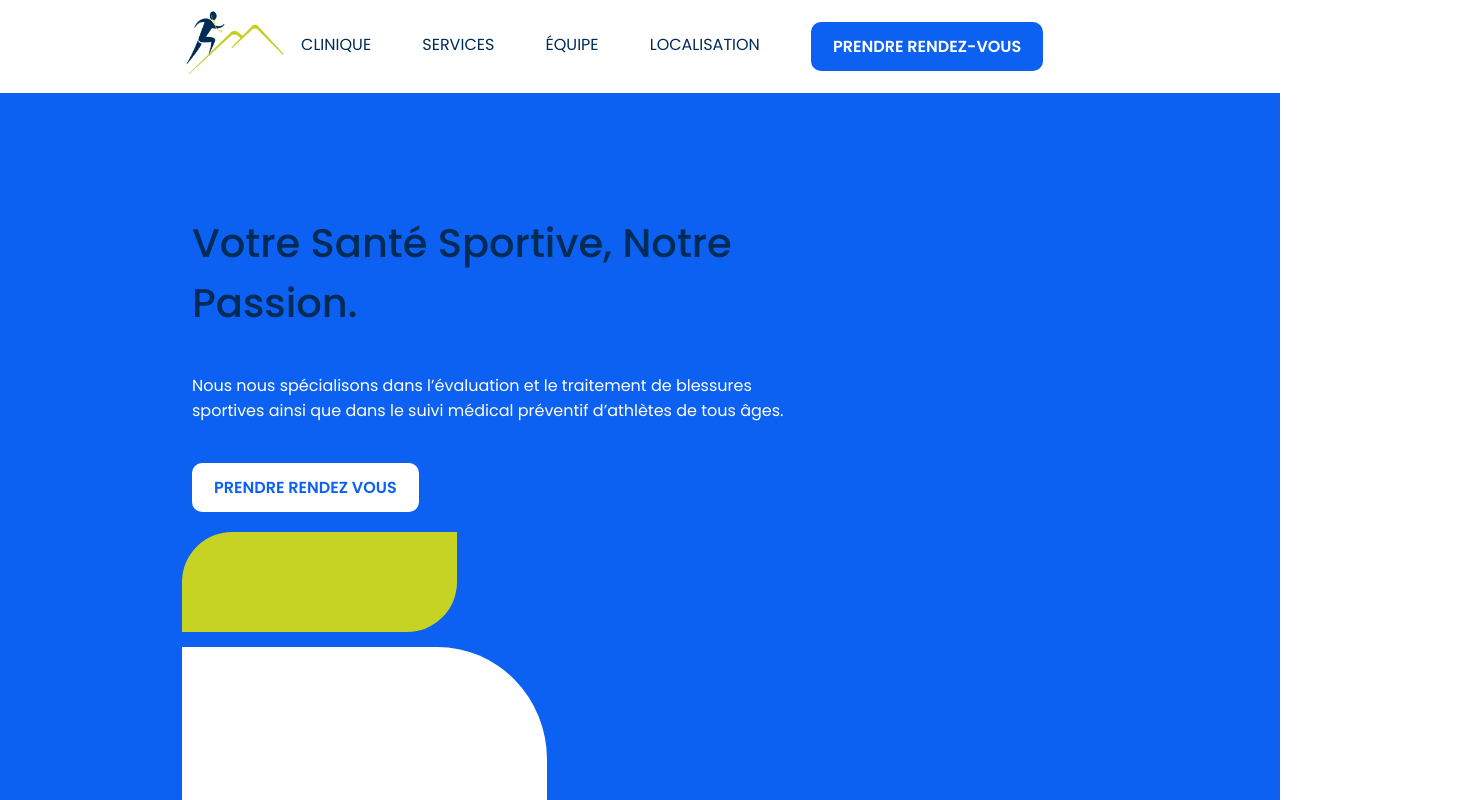
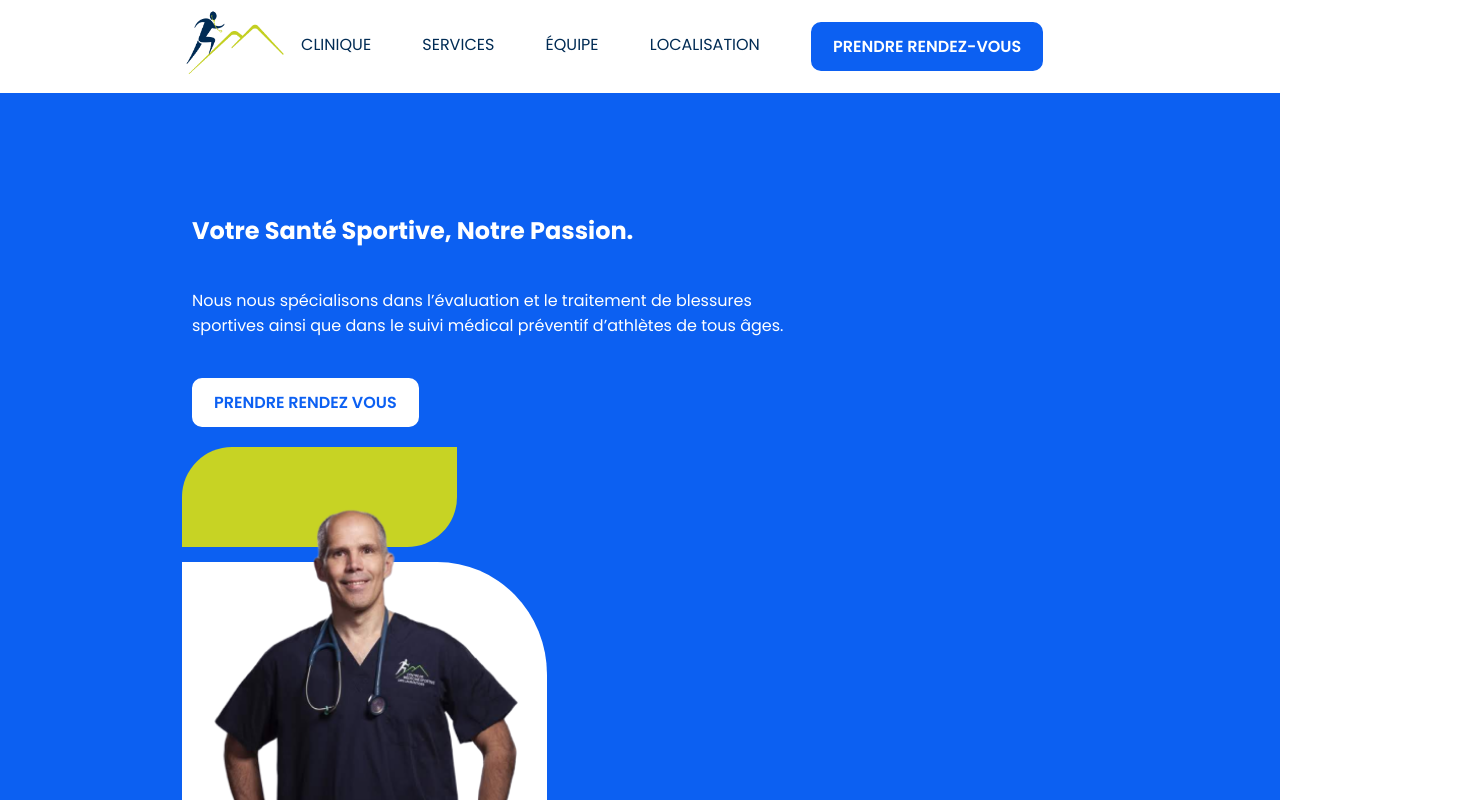
Before and after one commit to GabGo51/cms-website, a React (Create React App) app: page / in a window 1280 px wide. Shown: the top 800 px of the page, 1472 px wide, since content can reach past the window. Built offline with nearby package versions, Linux system fonts and the light colour scheme.

Commit message:
fixed hero bug

```diff
--- a/src/components/Hero.js
+++ b/src/components/Hero.js
@@ -53,6 +53,9 @@
   color: white;
   margin-bottom: 40px;
   font-family: Poppins;
+  @media (max-width: 850px) {
+      font-size: 1.5em;
+    }
 }
 button {
   background-color: white;
@@ -97,6 +100,7 @@
   img{
     display: block;
     width: 340px;
+
     position: relative;
     z-index: 200;
   }
--- a/src/components/Intro.js
+++ b/src/components/Intro.js
@@ -23,19 +23,9 @@
   width: 100vw;
 
 
-  img {
-    width: 100vw;
-  }
 
-  h1 {
-    color: #002b54;
-    font-weight: 500;
-    font-size: 2.5em;
 
-    @media (max-width: 800px) {
-      font-size: 1.5em;
-    }
-  }
+
 `;
 
 const Text = styled.div`
```
Lines whose indentation alone changed are shown as unchanged.
